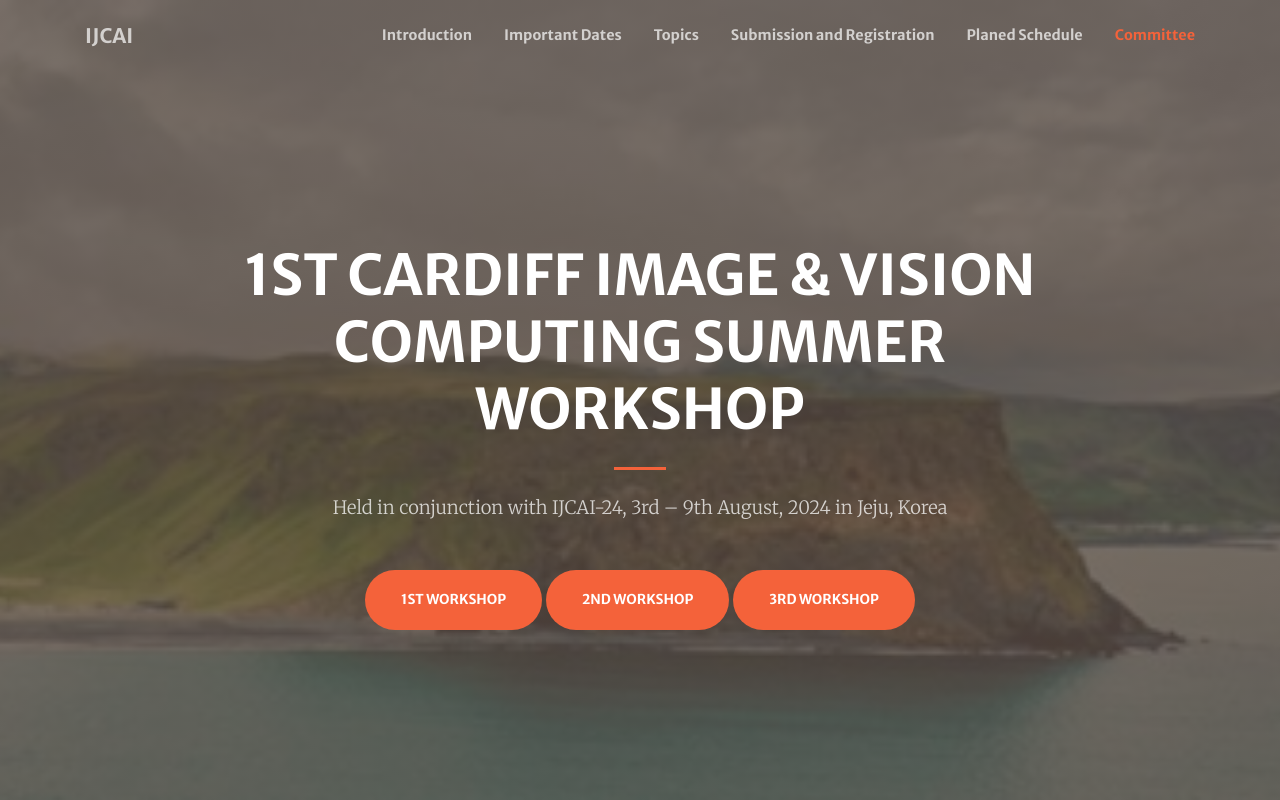
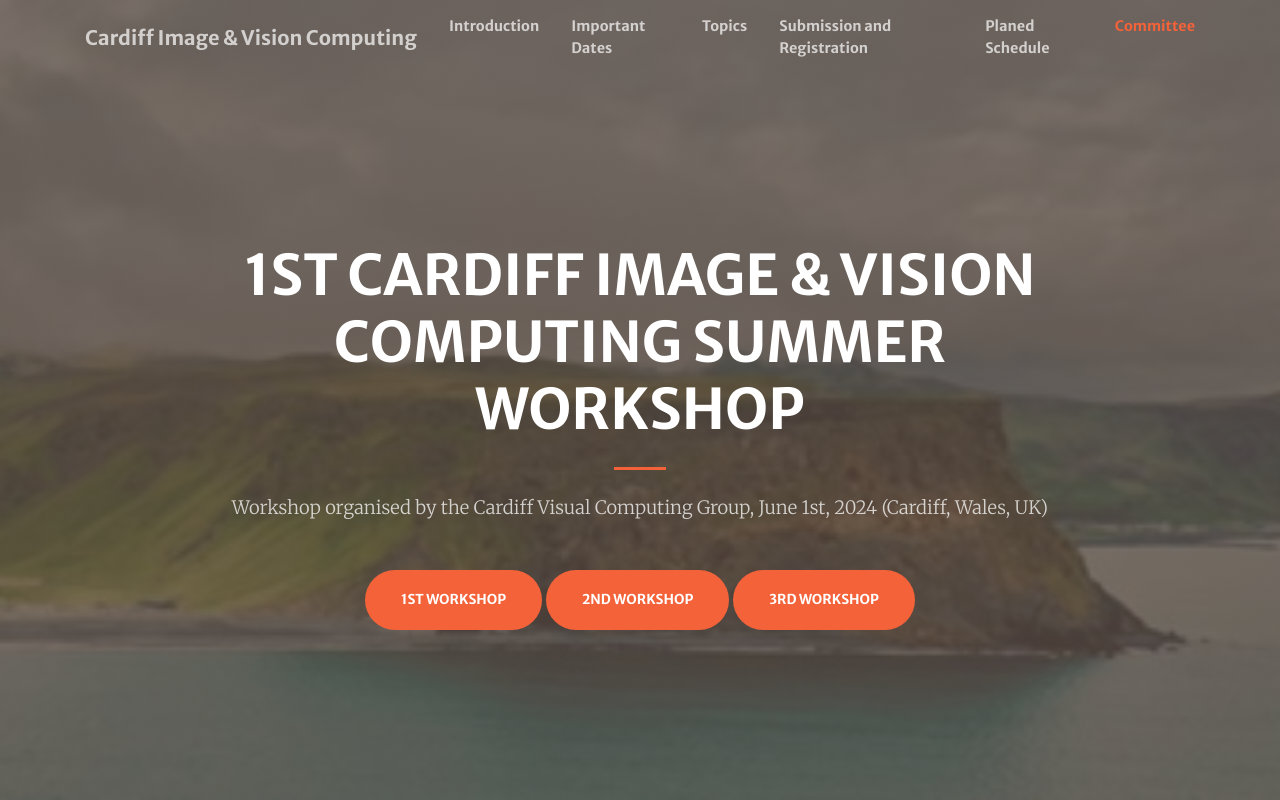
Before and after one commit to CardiffVisualComputing/visualcomputing.github.io, a website: page index.html in a window 1280 px wide. Shown: the top 800 px of the page. Drawn offline with nearby package versions, Linux system fonts and the light colour scheme.

Commit message:
Update index.html

```diff
--- a/index.html
+++ b/index.html
@@ -5,7 +5,7 @@
         <meta name="viewport" content="width=device-width, initial-scale=1, shrink-to-fit=no" />
         <meta name="description" content="" />
         <meta name="author" content="" />
-        <title>IJCAI 2024 workshop</title>
+        <title>Cardiff Image & Vision Computing 2024 Workshop</title>
         <!-- Favicon-->
         <link rel="icon" type="image/x-icon" href="dist/assets/img/favicon.ico" />
         <!-- Font Awesome icons (free version)-->
@@ -22,7 +22,7 @@
         <!-- Navigation-->
         <nav class="navbar navbar-expand-lg navbar-light fixed-top py-3" id="mainNav">
             <div class="container">
-                <a class="navbar-brand js-scroll-trigger" href="#page-top">IJCAI</a>
+                <a class="navbar-brand js-scroll-trigger" href="#page-top">Cardiff Image & Vision Computing</a>
                 <button class="navbar-toggler navbar-toggler-right" type="button" data-toggle="collapse" data-target="#navbarResponsive" aria-controls="navbarResponsive" aria-expanded="false" aria-label="Toggle navigation"><span class="navbar-toggler-icon"></span></button>
                 <div class="collapse navbar-collapse" id="navbarResponsive">
                     <ul class="navbar-nav ml-auto my-2 my-lg-0">
@@ -45,7 +45,7 @@
                         <hr class="divider my-4" />
                     </div>
                     <div class="col-lg-9 align-self-baseline">
-                        <p class="text-white-75 font-weight-light mb-5">Held in conjunction with IJCAI-24, 3rd – 9th August, 2024 in Jeju, Korea</p>
+                        <p class="text-white-75 font-weight-light mb-5">Workshop organised by the Cardiff Visual Computing Group, June 1st, 2024 (Cardiff, Wales, UK)</p>
 						<a class="btn btn-primary btn-xl js-scroll-trigger" href="https://sites.google.com/site/zhangleuestc/deep-learning-for-human-activity-recognition">1st workshop</a>
 						<a class="btn btn-primary btn-xl js-scroll-trigger" href="https://keyplay.github.io/ijcai2020workshop/">2nd workshop</a>
 						<a class="btn btn-primary btn-xl js-scroll-trigger" href="https://keyplay.github.io/ijcai2021_workshop/">3rd workshop</a>
```
